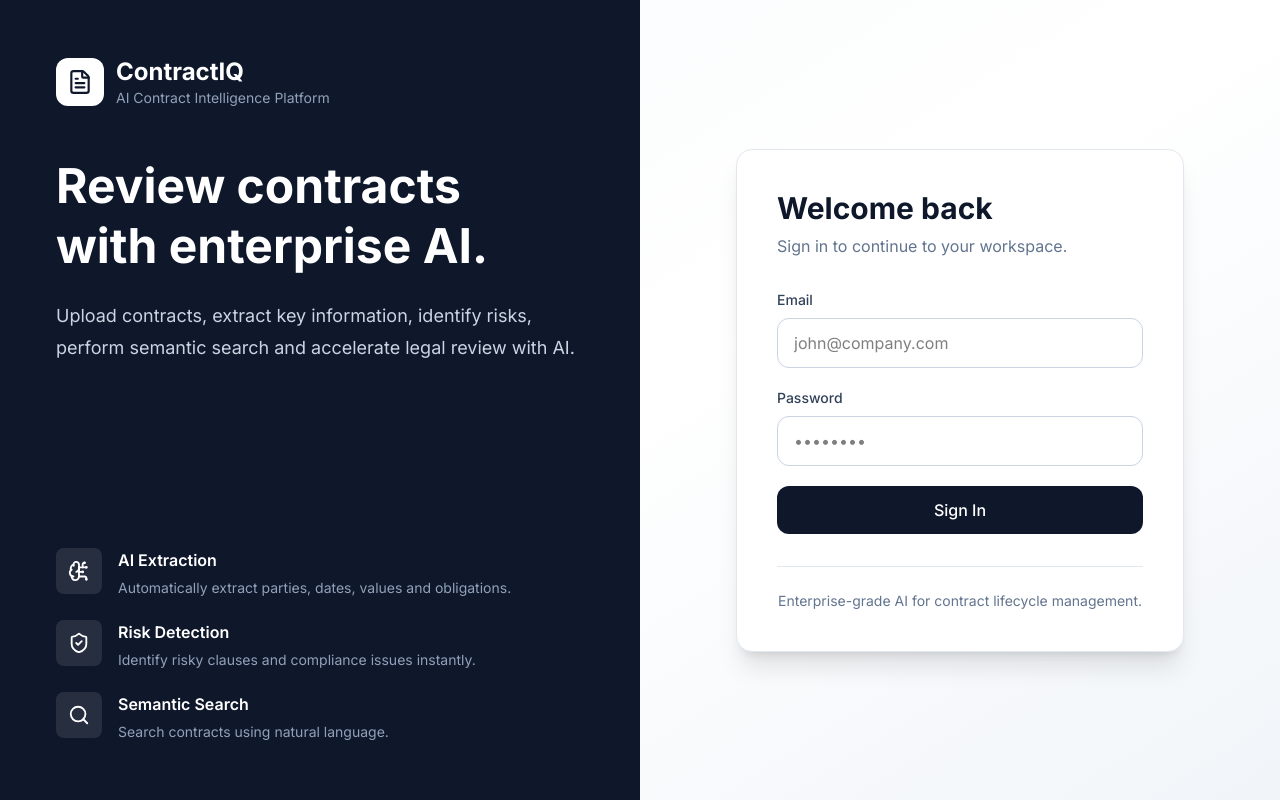
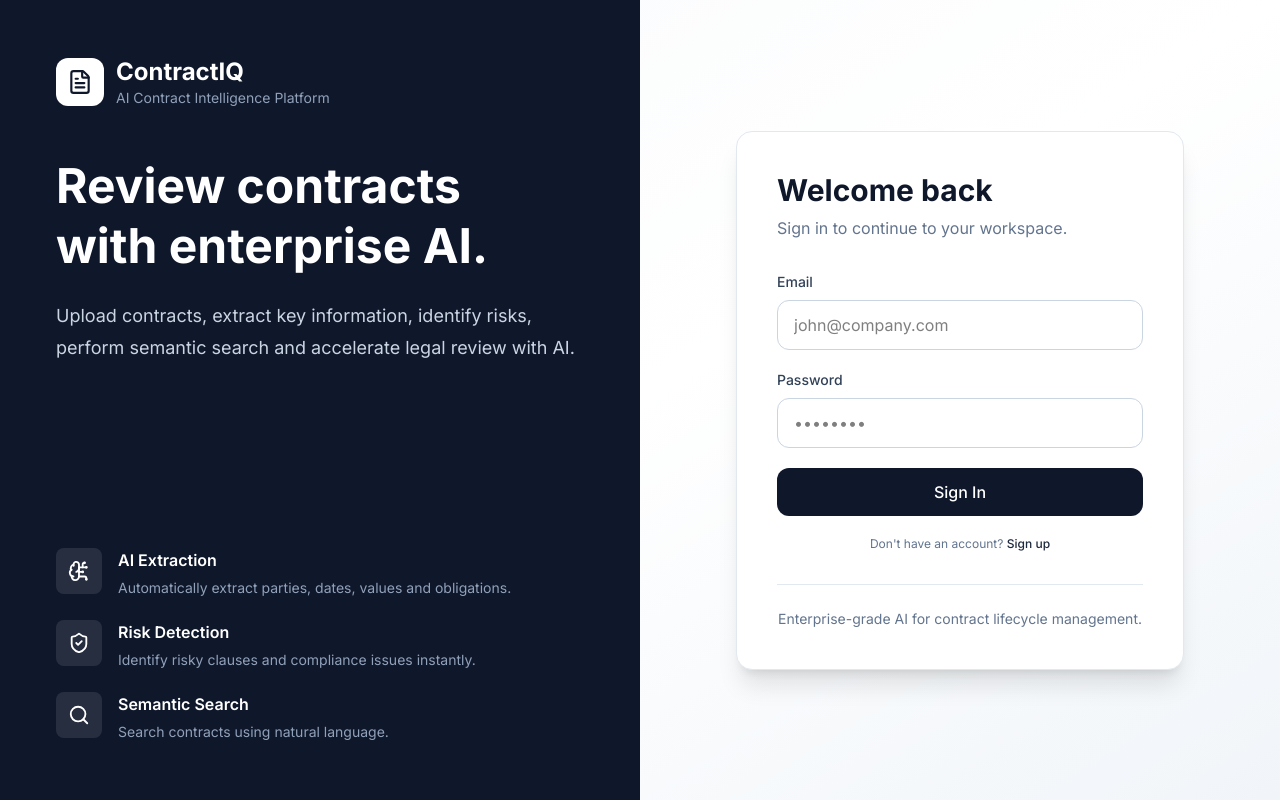
Before and after one commit to NavneetDeshtaa/AI---CMC, a React (Vite) app in the folder frontend/: page /login in a window 1280 px wide. Built offline with nearby package versions, Linux system fonts and the light colour scheme.

Commit message:
Phase 1 Completed.

```diff
--- a/frontend/src/pages/LoginPage.tsx
+++ b/frontend/src/pages/LoginPage.tsx
@@ -1,6 +1,6 @@
 import { useState } from "react";
 import type { FormEvent } from "react";
-import { useNavigate } from "react-router-dom";
+import { useNavigate, Link } from "react-router-dom";
 import { FileText, ShieldCheck, Search, BrainCircuit } from "lucide-react";
 
 import { login } from "../api/auth";
@@ -162,6 +162,14 @@ export default function LoginPage() {
                   "Sign In"
                 )}
               </button>
+
+            <p className="text-xs text-slate-500 text-center mt-4">
+          Don't have an account?{" "}
+          <Link to="/signup" className="text-slate-800 font-medium hover:underline">
+            Sign up
+          </Link>
+        </p>
+
             </form>
 
             <div className="mt-8 border-t border-slate-200 pt-6 text-center">
--- a/frontend/src/routes/AppRouter.tsx
+++ b/frontend/src/routes/AppRouter.tsx
@@ -1,6 +1,7 @@
 import { BrowserRouter, Routes, Route } from "react-router-dom";
 import LandingPage from "../pages/LandingPage";
 import LoginPage from "../pages/LoginPage";
+import SignupPage from "../pages/SignUpPage";
 import ContractListPage from "../pages/ContractListPage";
 import ContractDetailPage from "../pages/ContractDetailPage";
 import ProtectedRoute from "./ProtectedRoute";
@@ -11,6 +12,7 @@ export default function AppRouter() {
       <Routes>
         <Route path="/" element={<LandingPage />} />
         <Route path="/login" element={<LoginPage />} />
+        <Route path="/signup" element={<SignupPage />} />
         <Route element={<ProtectedRoute />}>
           <Route path="/contracts" element={<ContractListPage />} />
           <Route path="/contracts/:id" element={<ContractDetailPage />} />
```
Also changed, not shown: 1 other file (tests, documents, lock files or other folders).
